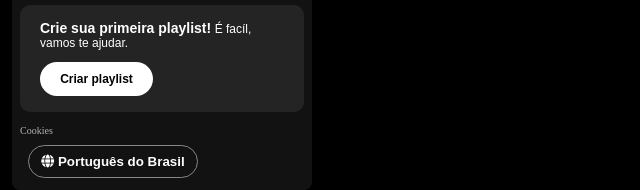
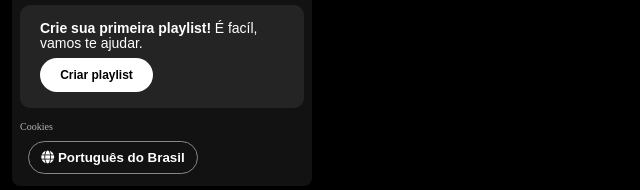
Before and after one commit to sumrya/imers-o-Alura, a plain HTML site: page index.html in a window 1280 px wide. Shown: the part 261-451 px from the top of the page, 0-640 px from the left. Drawn offline with Linux system fonts and the light colour scheme.

Commit message:
Update style.css

```diff
--- a/style.css
+++ b/style.css
@@ -125,7 +125,7 @@ h1 {
 
 .section-playlist__content .subtitle {
     font-weight: 500;
-    font-size: 12px;
+    font-size: 14px;
 }
 
 .section-playlist__content .section-playlist__button {
@@ -140,7 +140,7 @@ h1 {
     text-decoration: none;
     text-transform: none;
     padding: 10px;
-    margin-top: 12px;
+    margin-top: 7px;
     border: 0px;
     width: 113px;
 }
```
